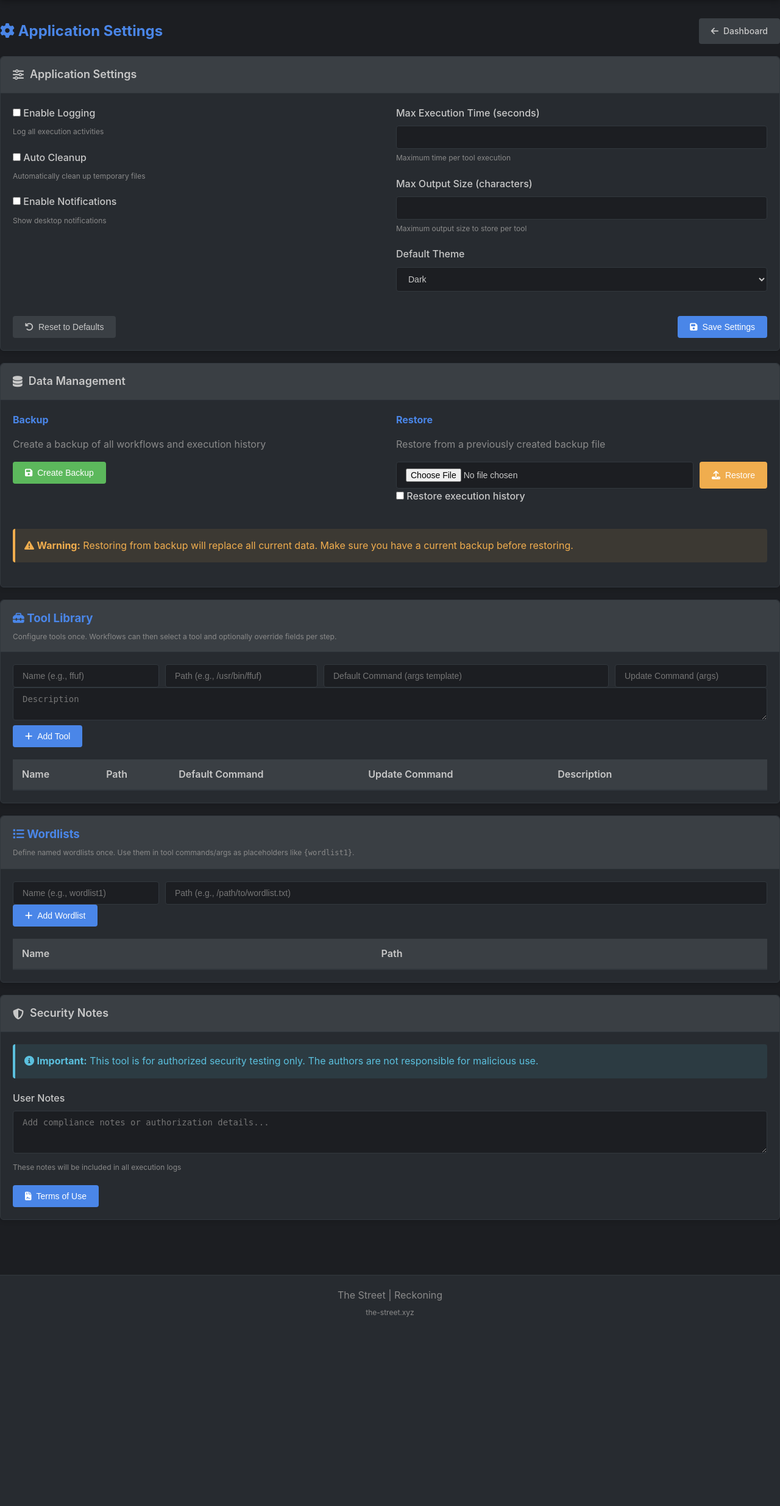
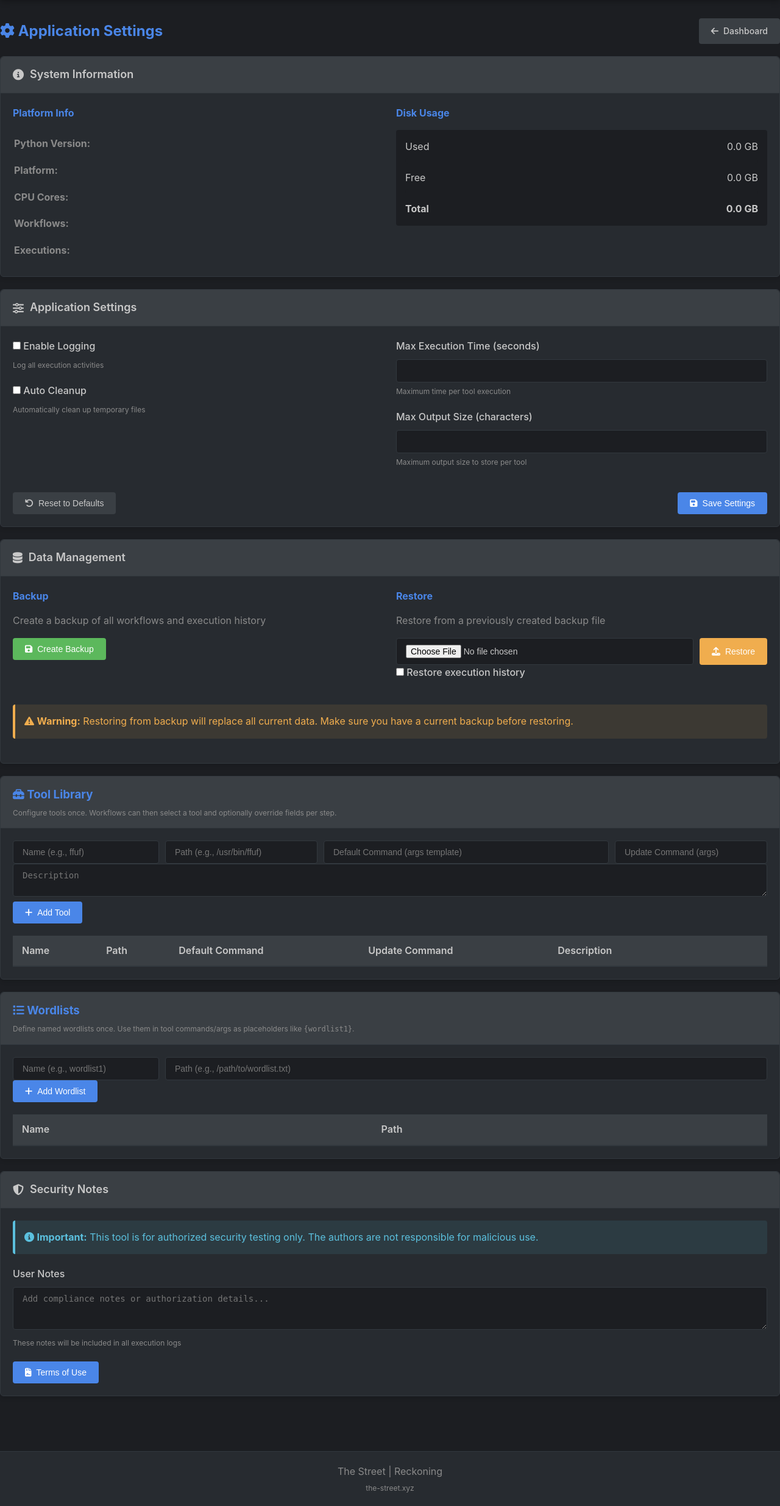
Before and after one commit to rf-peixoto/reckoning, a Flask app: template templates/settings.html in a window 1280 px wide. Shown: the part 75-2544 px from the top of the page at 61% size. Before the commit the page ends 2234 px from the top, so only its background shows below. Run offline with Flask 3, Linux system fonts and the light colour scheme; the template is opened without the code that fills it, so the values that code supplies are empty.

Commit message:
AUTOMATED Commit: Start removing unused options

```diff
--- a/templates/settings.html
+++ b/templates/settings.html
@@ -13,6 +13,69 @@
     </div>
 </div>
 
+<div class="card mb-20">
+    <div class="card-header">
+        <div class="card-title">
+            <i class="fas fa-info-circle"></i> System Information
+        </div>
+    </div>
+    <div class="card-body">
+        <div class="d-flex gap-20" style="flex-wrap: wrap;">
+            <div style="flex: 1; min-width: 300px;">
+                <h4 style="color: var(--accent); margin-bottom: 15px;">Platform Info</h4>
+                <table style="width: 100%; color: var(--text-muted);">
+                    <tr>
+                        <td style="padding: 8px 0;"><strong>Python Version:</strong></td>
+                        <td style="padding: 8px 0;">{{ system_info.python_version.split()[0] }}</td>
+                    </tr>
+                    <tr>
+                        <td style="padding: 8px 0;"><strong>Platform:</strong></td>
+                        <td style="padding: 8px 0;">{{ system_info.platform }}</td>
+                    </tr>
+                    <tr>
+                        <td style="padding: 8px 0;"><strong>CPU Cores:</strong></td>
+                        <td style="padding: 8px 0;">{{ system_info.cpu_count }}</td>
+                    </tr>
+                    <tr>
+                        <td style="padding: 8px 0;"><strong>Workflows:</strong></td>
+                        <td style="padding: 8px 0;">{{ system_info.workflows_count }}</td>
+                    </tr>
+                    <tr>
+                        <td style="padding: 8px 0;"><strong>Executions:</strong></td>
+                        <td style="padding: 8px 0;">{{ system_info.executions_count }}</td>
+                    </tr>
+                </table>
+            </div>
+            <div style="flex: 1; min-width: 300px;">
+                <h4 style="color: var(--accent); margin-bottom: 15px;">Disk Usage</h4>
+                <div style="background: var(--primary); border-radius: 4px; padding: 15px;">
+                    <div style="margin-bottom: 10px;">
+                        <div class="d-flex justify-between">
+                            <span>Used</span>
+                            <span>{{ "%.1f"|format(system_info.disk_usage.used / (1024**3)) }} GB</span>
+                        </div>
+                        <div class="progress-bar" style="margin-top: 5px;">
+                            <div class="progress-fill" style="width: {{ (system_info.disk_usage.used / system_info.disk_usage.total * 100)|round|int }}%;"></div>
+                        </div>
+                    </div>
+                    <div style="margin-bottom: 10px;">
+                        <div class="d-flex justify-between">
+                            <span>Free</span>
+                            <span>{{ "%.1f"|format(system_info.disk_usage.free / (1024**3)) }} GB</span>
+                        </div>
+                        <div class="progress-bar" style="margin-top: 5px;">
+                            <div class="progress-fill" style="width: {{ (system_info.disk_usage.free / system_info.disk_usage.total * 100)|round|int }}%; background: var(--success);"></div>
+                        </div>
+                    </div>
+                    <div class="d-flex justify-between mt-10">
+                        <strong>Total</strong>
+                        <strong>{{ "%.1f"|format(system_info.disk_usage.total / (1024**3)) }} GB</strong>
+                    </div>
+                </div>
+            </div>
+        </div>
+    </div>
+</div>
 
 <div class="card mb-20">
     <div class="card-header">
@@ -40,13 +103,6 @@
                         <div class="form-text">Automatically clean up temporary files</div>
                     </div>
 
-                    <div class="form-group">
-                        <label class="form-label">
-                            <input type="checkbox" name="notifications" {% if settings.notifications %}checked{% endif %}>
-                            Enable Notifications
-                        </label>
-                        <div class="form-text">Show desktop notifications</div>
-                    </div>
                 </div>
 
                 <div style="flex: 1; min-width: 300px;">
@@ -64,14 +120,6 @@
                         <div class="form-text">Maximum output size to store per tool</div>
                     </div>
 
-                    <div class="form-group">
-                        <label class="form-label">Default Theme</label>
-                        <select class="form-control" name="default_theme">
-                            <option value="dark" {% if settings.default_theme == 'dark' %}selected{% endif %}>Dark</option>
-                            <option value="light" {% if settings.default_theme == 'light' %}selected{% endif %}>Light</option>
-                            <option value="blue" {% if settings.default_theme == 'blue' %}selected{% endif %}>Blue</option>
-                        </select>
-                    </div>
                 </div>
             </div>
 
```
